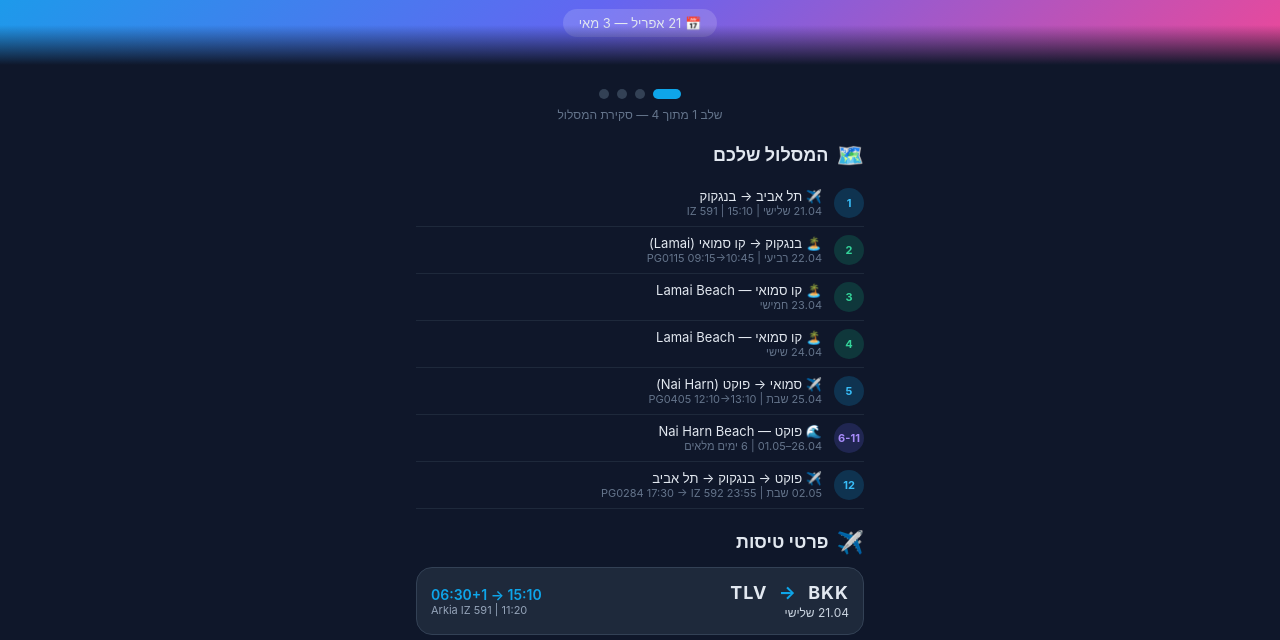
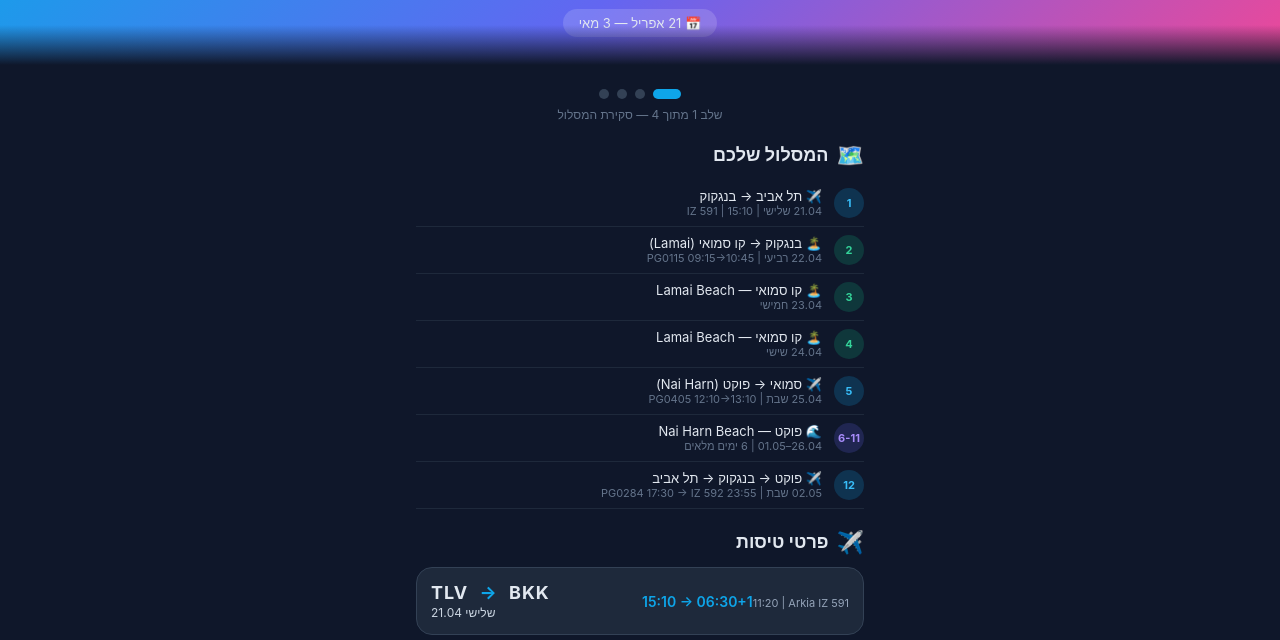
Before and after one commit to sanada123/thailand-trip, a plain HTML site: page index.html in a window 1280 px wide. Shown: the part 131-771 px from the top of the page. Drawn offline with Linux system fonts and the light colour scheme.

Commit message:
fix: RTL direction on flight times

```diff
--- a/index.html
+++ b/index.html
@@ -83,13 +83,13 @@
     background: #1e293b; border-radius: 16px; padding: 14px;
     margin-bottom: 8px; border: 1px solid #334155;
   }
-  .flight-row { display: flex; justify-content: space-between; align-items: center; }
-  .flight-route { font-size: 18px; font-weight: 700; letter-spacing: 1px; }
+  .flight-row { display: flex; justify-content: space-between; align-items: center; direction: ltr; }
+  .flight-route { font-size: 18px; font-weight: 700; letter-spacing: 1px; direction: ltr; display: inline-block; }
   .flight-arrow { color: #0ea5e9; margin: 0 6px; }
-  .flight-detail { font-size: 11px; color: #94a3b8; }
-  .flight-time { font-size: 14px; font-weight: 600; color: #0ea5e9; }
+  .flight-detail { font-size: 11px; color: #94a3b8; direction: ltr; display: inline-block; }
+  .flight-time { font-size: 14px; font-weight: 600; color: #0ea5e9; direction: ltr; display: inline-block; }
   .flight-date { font-size: 12px; color: #cbd5e1; margin-top: 2px; }
-  .flight-code { font-size: 10px; background: #334155; padding: 2px 8px; border-radius: 6px; color: #94a3b8; display: inline-block; margin-top: 4px; }
+  .flight-code { font-size: 10px; background: #334155; padding: 2px 8px; border-radius: 6px; color: #94a3b8; display: inline-block; margin-top: 4px; direction: ltr; }
 
   .warning {
     background: #422006; border: 1px solid #92400e; border-radius: 12px;
```
